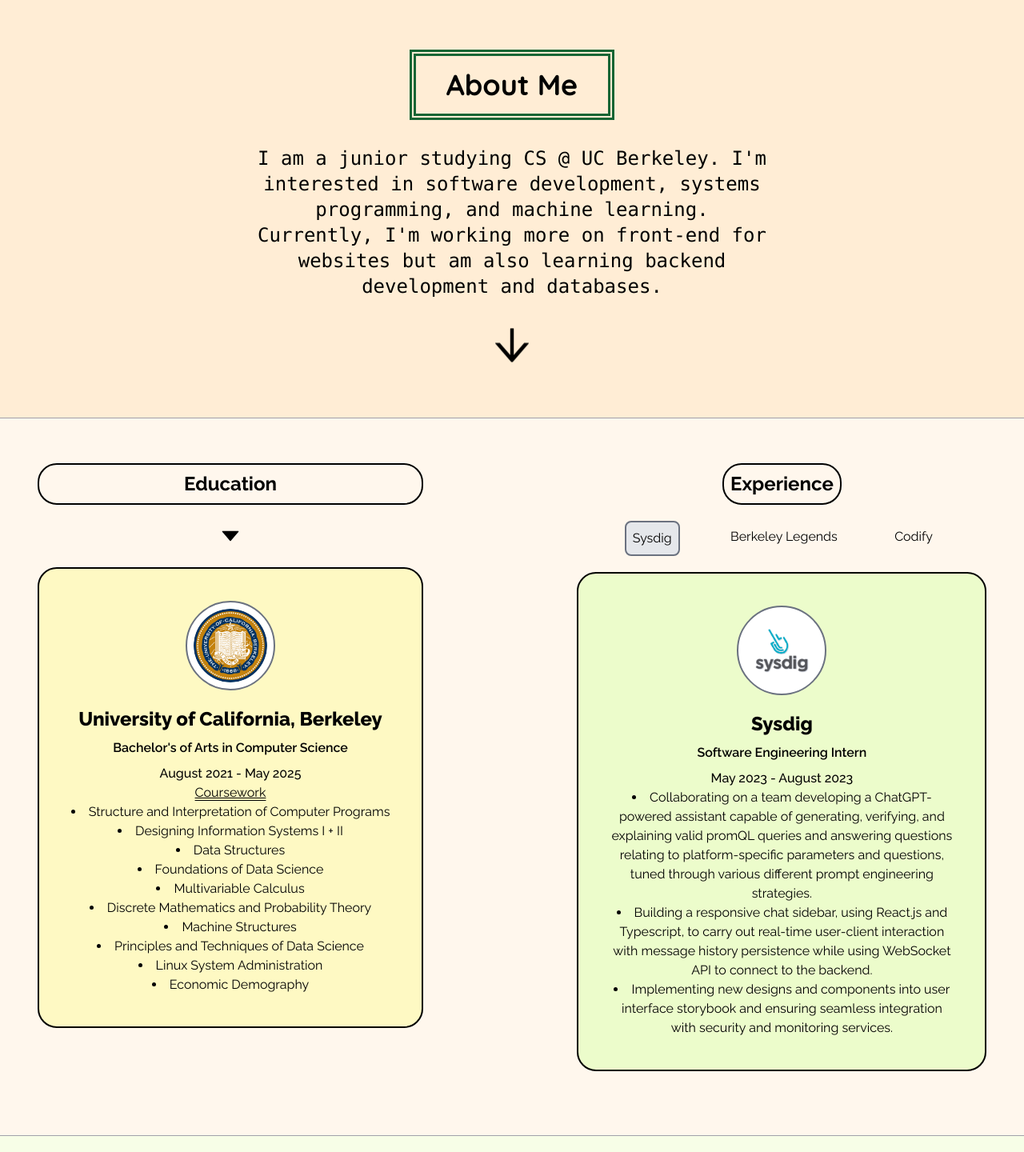
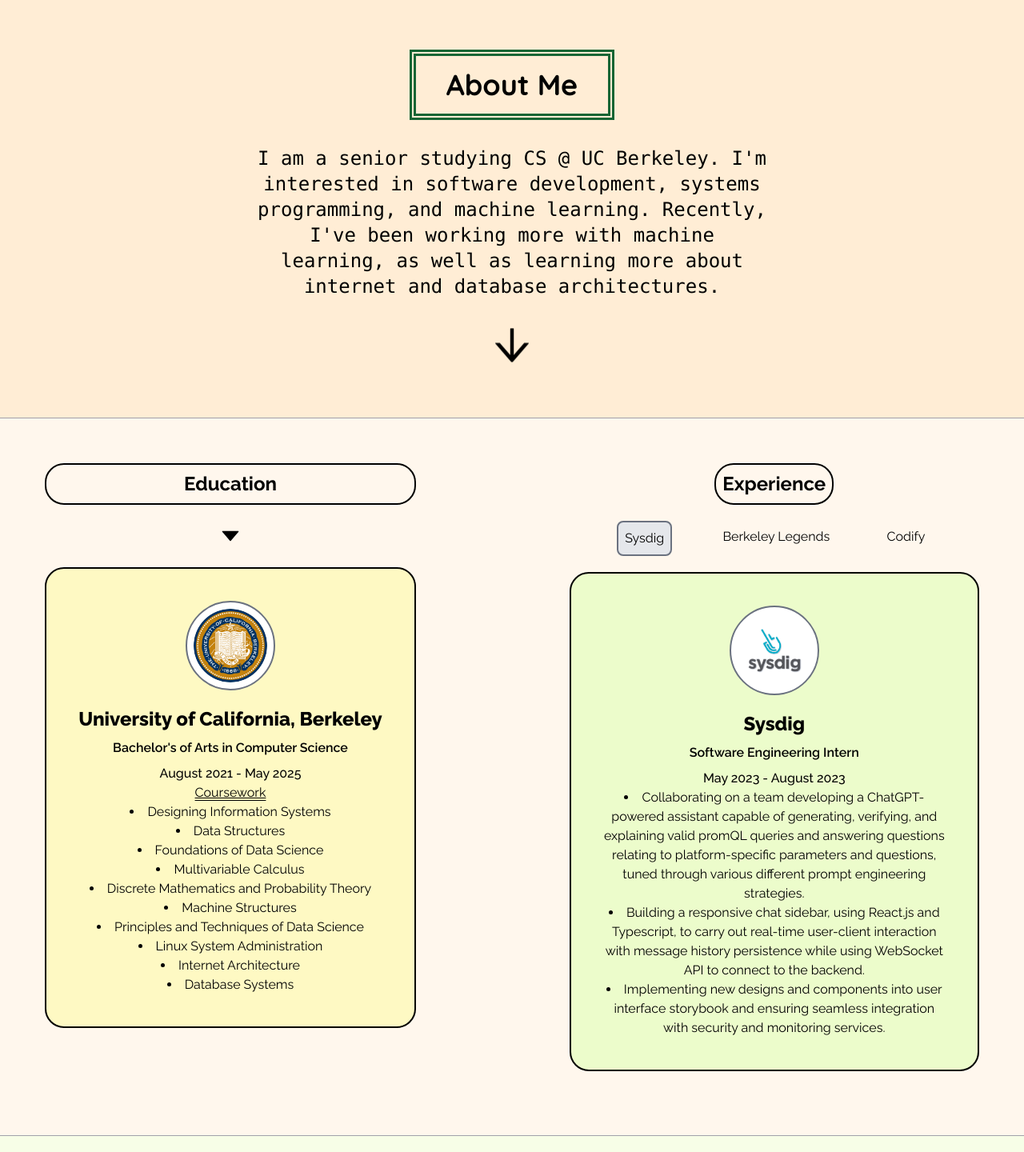
Before and after one commit to ericy3/ericy3.github.io, a React (Create React App) app: page / in a window 1280 px wide. Shown: the part 543-1983 px from the top of the page at 80% size. Built offline with nearby package versions, Linux system fonts and the light colour scheme; no server answers.

Commit message:
marginal updates

```diff
--- a/src/pages/About.tsx
+++ b/src/pages/About.tsx
@@ -29,10 +29,10 @@
                 About Me
             </div>
             <div className="">
-                I am a junior studying CS @ UC Berkeley.
+                I am a senior studying CS @ UC Berkeley.
                 I'm interested in software development, systems programming, and machine learning.
-                Currently, I'm working more on front-end for websites but am also
-                learning backend development and databases.
+                Recently, I've been working more with machine learning, as well as learning more about
+                internet and database architectures.
             </div>
         </div>
     )
--- a/src/pages/Experience.tsx
+++ b/src/pages/Experience.tsx
@@ -34,8 +34,7 @@
                     role="Bachelor's of Arts in Computer Science"
                     photoName={Berkeley_Logo}/>
                     <div className="underline decoration-double"> Coursework </div>
-                    <li> Structure and Interpretation of Computer Programs </li>
-                    <li> Designing Information Systems I + II </li>
+                    <li> Designing Information Systems </li>
                     <li> Data Structures </li>
                     <li> Foundations of Data Science </li>
                     <li> Multivariable Calculus </li>
@@ -43,7 +42,8 @@
                     <li> Machine Structures </li>
                     <li> Principles and Techniques of Data Science </li>
                     <li> Linux System Administration </li>
-                    <li> Economic Demography </li>
+                    <li> Internet Architecture </li>
+                    <li> Database Systems </li>
                 </div>
             </div>
         </div>
--- a/src/shared/Navbar.tsx
+++ b/src/shared/Navbar.tsx
@@ -76,9 +76,9 @@
                 <NavItem name="Contact" />
             </NavHashLink>
             <ResumeLink name="Resume" />
-            <NavHashLink smooth to="/#photos" onClick={handleNavClick}>
+            <Link to="https://ericy3.myportfolio.com">
                 <NavItem name="Photos" />
-            </NavHashLink>
+            </Link>
         </div>
     );
 }
```
Also changed, not shown: 1 other file (tests, documents, lock files or other folders).
